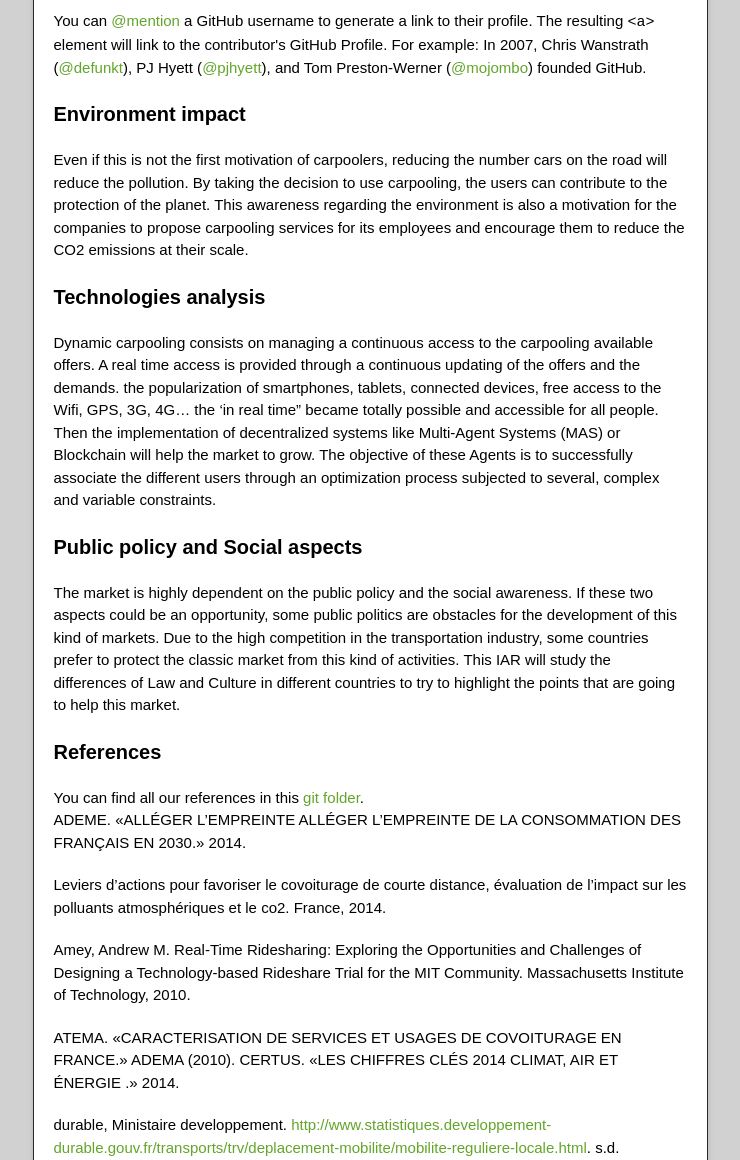
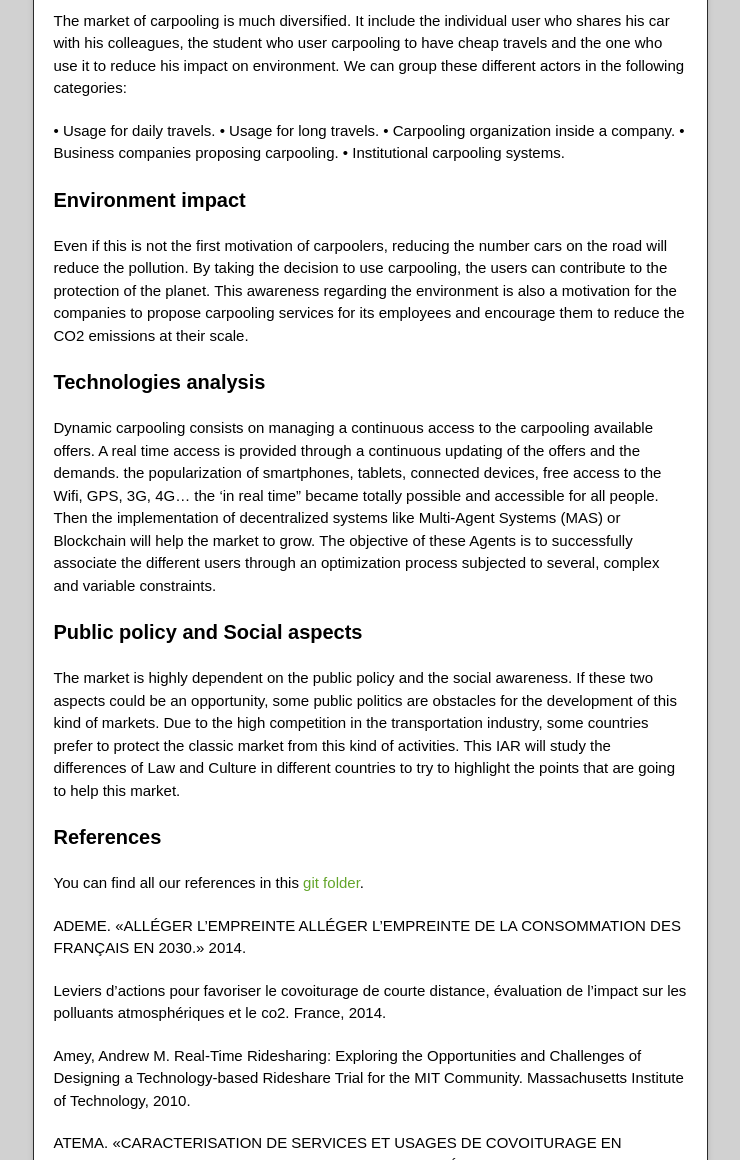
Before and after one commit to Massine/MyChe, a plain HTML site: page index.html in a window 1280 px wide. Shown: the part 1140-2300 px from the top of the page, without its empty margins (270-1010 px from the left). Drawn offline with nearby package versions, Linux system fonts and the light colour scheme.

```diff
--- a/index.html
+++ b/index.html
@@ -54,7 +54,13 @@
 <h3>
 <a id="market-analysis" class="anchor" href="#market-analysis" aria-hidden="true"><span class="octicon octicon-link"></span></a>Market Analysis</h3>
 
-<p>You can <a href="https://github.com/blog/821" class="user-mention">@mention</a> a GitHub username to generate a link to their profile. The resulting <code>&lt;a&gt;</code> element will link to the contributor's GitHub Profile. For example: In 2007, Chris Wanstrath (<a href="https://github.com/defunkt" class="user-mention">@defunkt</a>), PJ Hyett (<a href="https://github.com/pjhyett" class="user-mention">@pjhyett</a>), and Tom Preston-Werner (<a href="https://github.com/mojombo" class="user-mention">@mojombo</a>) founded GitHub.</p>
+<p>The market of carpooling is much diversified. It include the individual user who shares his car with his colleagues, the student who user carpooling to have cheap travels and the one who use it to reduce his impact on environment. We can group these different actors in the following categories:</p>
+
+<p>• Usage for daily travels.
+• Usage for long travels.
+• Carpooling organization inside a company.
+• Business companies proposing carpooling.
+• Institutional carpooling systems.</p>
 
 <h3>
 <a id="environment-impact" class="anchor" href="#environment-impact" aria-hidden="true"><span class="octicon octicon-link"></span></a>Environment impact</h3>
@@ -74,8 +80,9 @@
 <h3>
 <a id="references" class="anchor" href="#references" aria-hidden="true"><span class="octicon octicon-link"></span></a>References</h3>
 
-<p>You can find all our references in this <a href="https://github.com/Massine/MyChe/tree/master/Refrences">git folder</a>.<br>
-ADEME. «ALLÉGER L’EMPREINTE ALLÉGER L’EMPREINTE DE LA CONSOMMATION DES FRANÇAIS EN 2030.» 2014.</p>
+<p>You can find all our references in this <a href="https://github.com/Massine/MyChe/tree/master/Refrences">git folder</a>.  </p>
+
+<p>ADEME. «ALLÉGER L’EMPREINTE ALLÉGER L’EMPREINTE DE LA CONSOMMATION DES FRANÇAIS EN 2030.» 2014.</p>
 
 <p>Leviers d’actions pour favoriser le covoiturage de courte distance, évaluation de l’impact sur les polluants atmosphériques et le co2. France, 2014.</p>
 
```
Also changed, not shown: params.json (+1 -1 lines).
